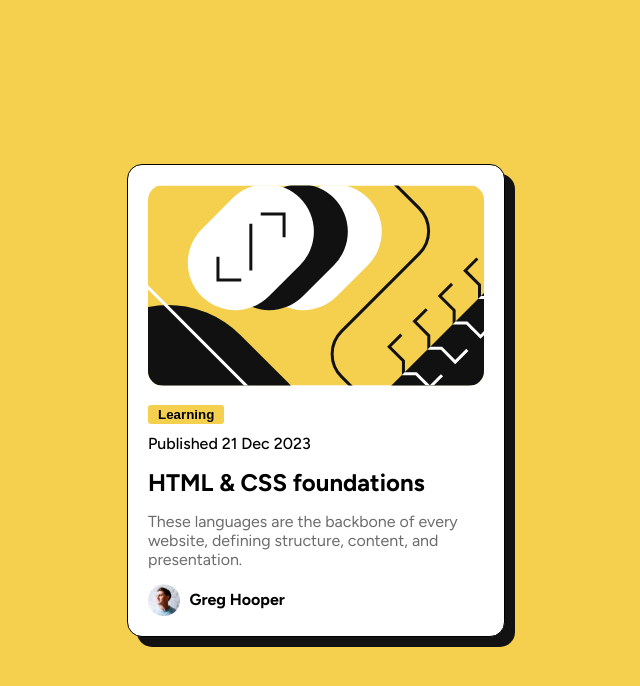
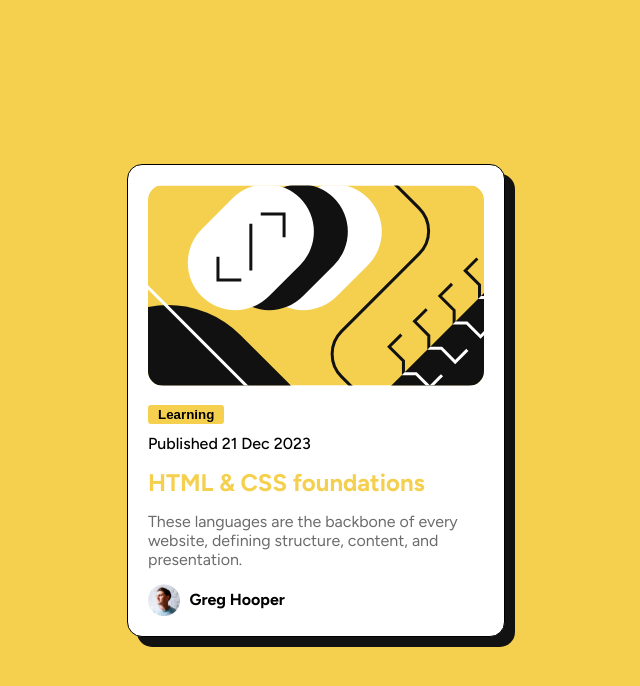
Before and after one commit to abstruse-scientia/frontendPractice, a plain HTML site: page index.html in a window 1280 px wide. In both pictures the pointer is over the element "HTML & CSS foundations". Shown: the whole page, without its empty margins (324-964 px from the left). Drawn offline with Linux system fonts and the light colour scheme.

Commit message:
fix(ui): resolve hover not working

```diff
--- a/blog-preview-card-main/style.css
+++ b/blog-preview-card-main/style.css
@@ -42,6 +42,12 @@ p {
 h1 {
     margin-top: 15px;
 }
+
+h1:hover{
+    color: hsl(47, 88%, 63%);
+    cursor: pointer;
+}
+
 .learning {
     background-color: hsl(47, 88%, 63%);
     display: block;
```
